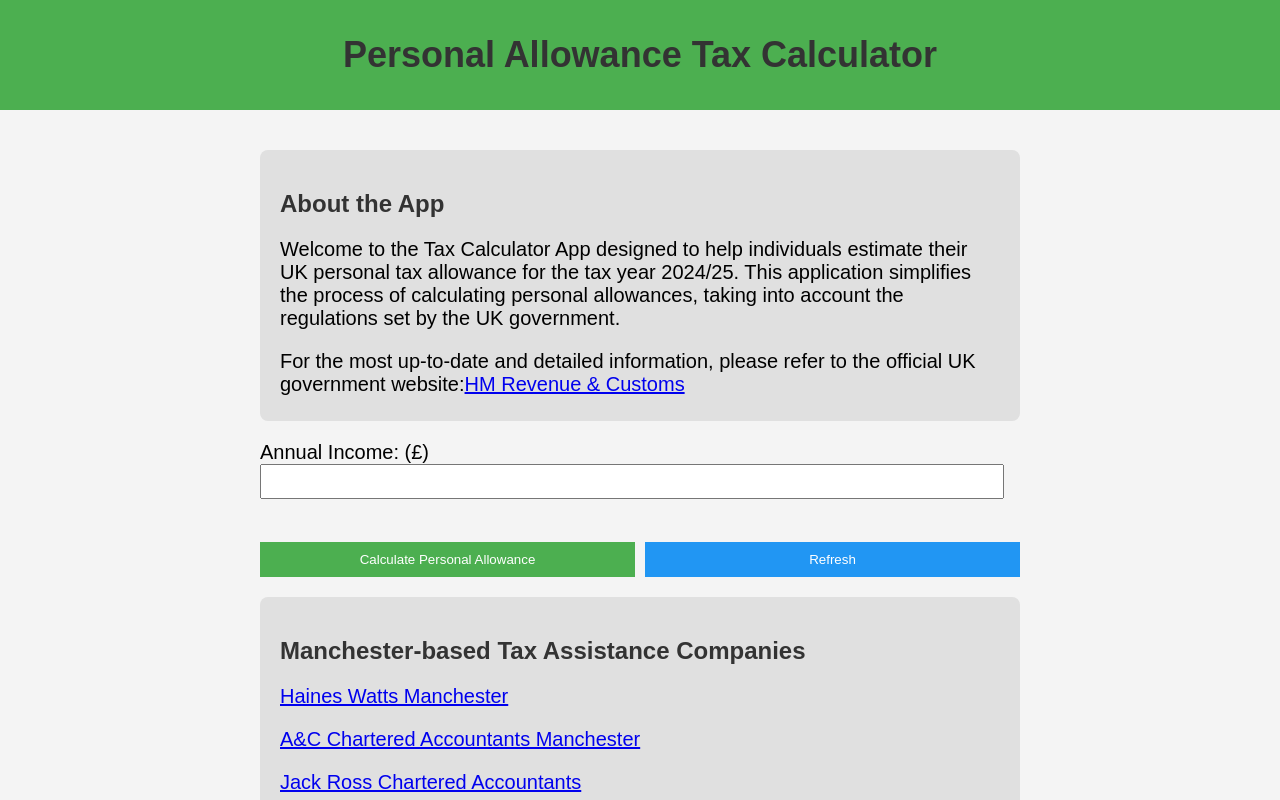
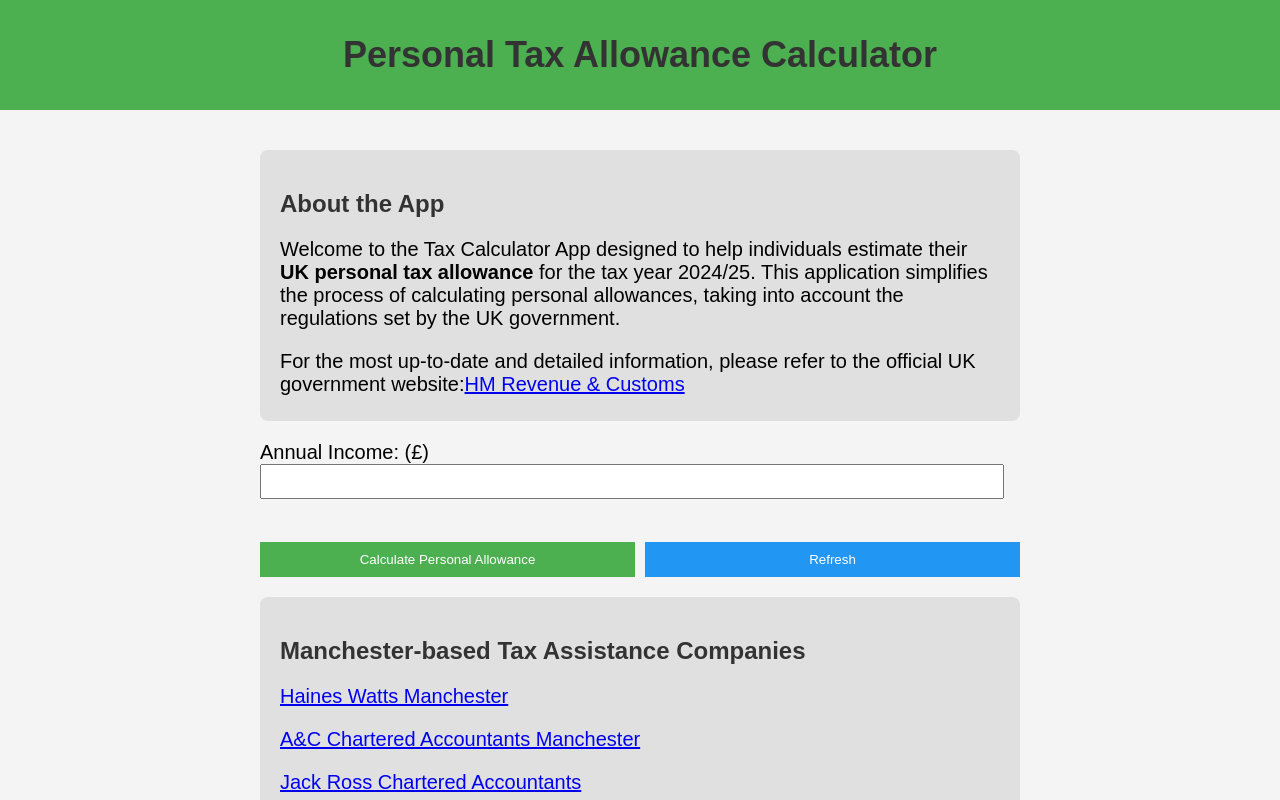
Before and after one commit to steviewarbs/personal-tax, a React (Create React App) app: page / in a window 1280 px wide. Shown: the top 800 px of the page. Built offline with nearby package versions, Linux system fonts and the light colour scheme.

Commit message:
updated favicon

```diff
--- a/public/index.html
+++ b/public/index.html
@@ -24,7 +24,7 @@
       work correctly both with client-side routing and a non-root public URL.
       Learn how to configure a non-root public URL by running `npm run build`.
     -->
-    <title>React App</title>
+    <title>Personal Tax Allowance</title>
   </head>
   <body>
     <noscript>You need to enable JavaScript to run this app.</noscript>
--- a/src/App.js
+++ b/src/App.js
@@ -43,7 +43,7 @@ function App() {
   return (
     <div className="App">
       <div className="header">
-        <h1>Personal Allowance Tax Calculator</h1>
+        <h1>Personal Tax Allowance Calculator</h1>
         <div className="header-links">
         </div>
       </div>
@@ -52,7 +52,7 @@ function App() {
         <div className="manchester-tax-assistance">
           <h2>About the App</h2>
           <p>
-            Welcome to the Tax Calculator App designed to help individuals estimate their UK personal tax allowance for the tax year 2024/25.
+            Welcome to the Tax Calculator App designed to help individuals estimate their <b>UK personal tax allowance</b> for the tax year 2024/25.
             This application simplifies the process of calculating personal allowances, taking into account the regulations set by the UK government.
           </p>
           <p>
```
Also changed, not shown: public/calculator.jpg (added), 1 other file (tests, documents, lock files or other folders).
